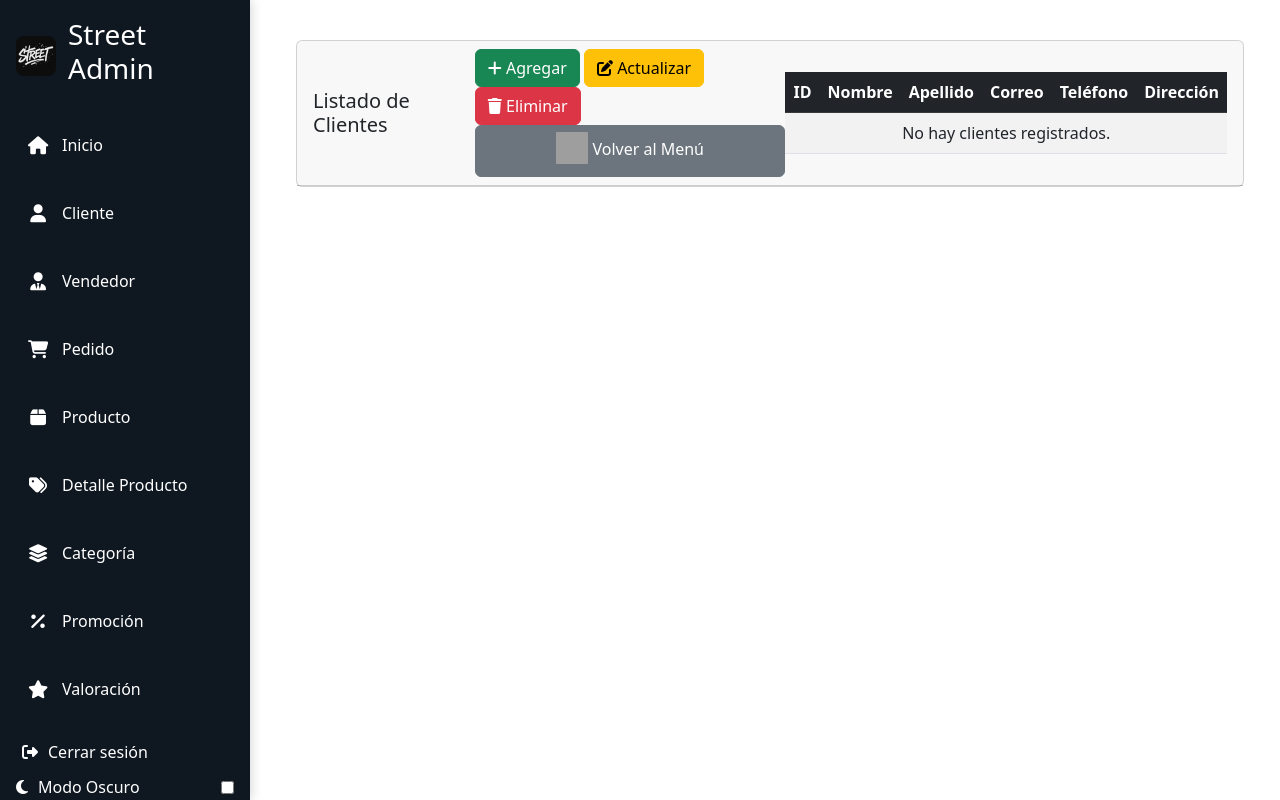
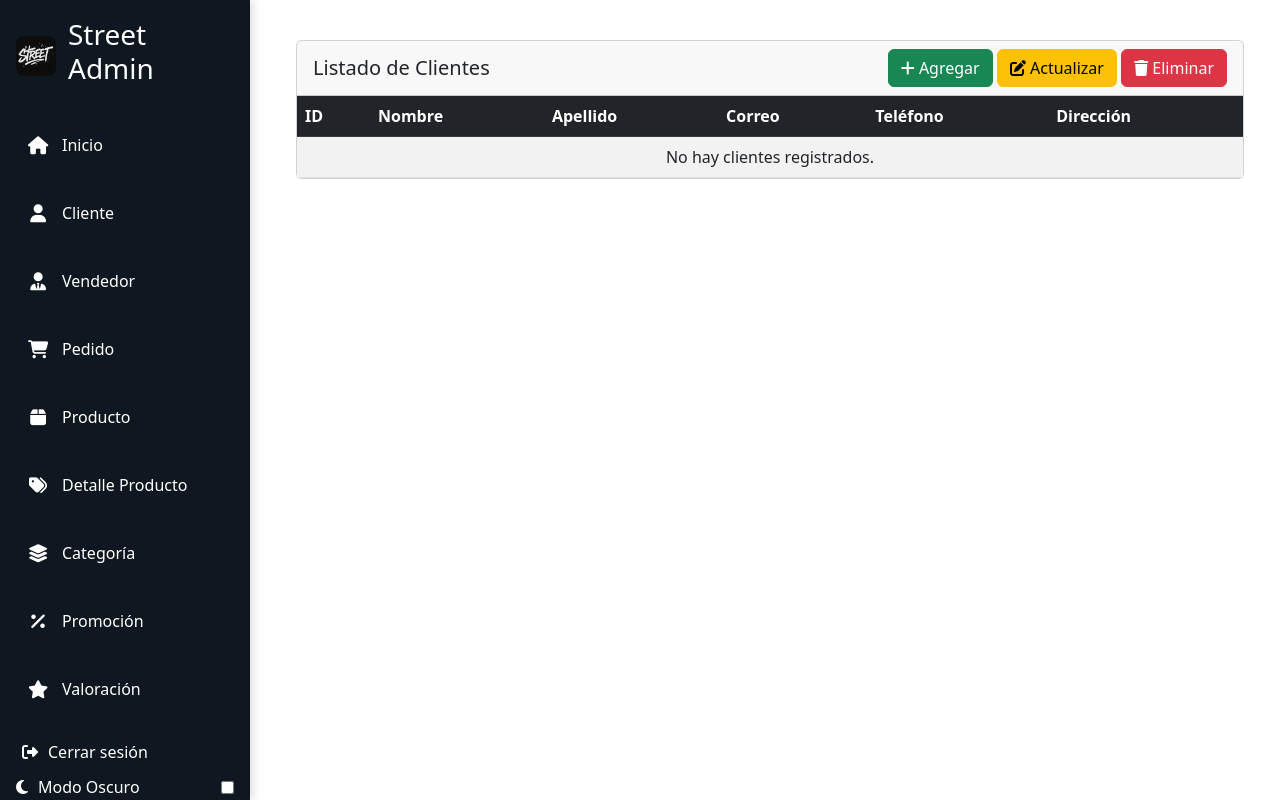
Before and after one commit to StivenJS2/Street_Oficial, a PHP site: page /vendedor/Vista/Administrador/index.php?opcion=cliente in a window 1280 px wide. Run offline with PHP 8.4, Linux system fonts and the light colour scheme; data that the repository does not hold is empty; grey boxes are pictures that could not be loaded.

Commit message:
merge de William a Main

```diff
--- a/Vista/Administrador/Cliente.php
+++ b/Vista/Administrador/Cliente.php
@@ -11,8 +11,6 @@ $mensaje = $mensaje ?? "";
         <div class="card-header d-flex justify-content-between align-items-center">
             <h5 class="mb-0">Listado de Clientes</h5>
             <div>
-
-
                 <button class="btn btn-success" data-bs-toggle="modal" data-bs-target="#modalAgregar">
                     <i class="fas fa-plus"></i> Agregar
                 </button>
@@ -22,14 +20,8 @@ $mensaje = $mensaje ?? "";
                 <button class="btn btn-danger" data-bs-toggle="modal" data-bs-target="#modalEliminar">
                     <i class="fas fa-trash"></i> Eliminar
                 </button>
+            </div>
 
-
-
-        <div class="mt-auto">
-        <a href="index.php" class="btn btn-secondary w-100">
-        <img src="../../img/casa.png" alt="Volver" style="width:32px; height:32px; margin-bottom:6px;">
-        Volver al Menú</a>
-            </div>
         </div>
 
         <div class="card-body p-0">
```
